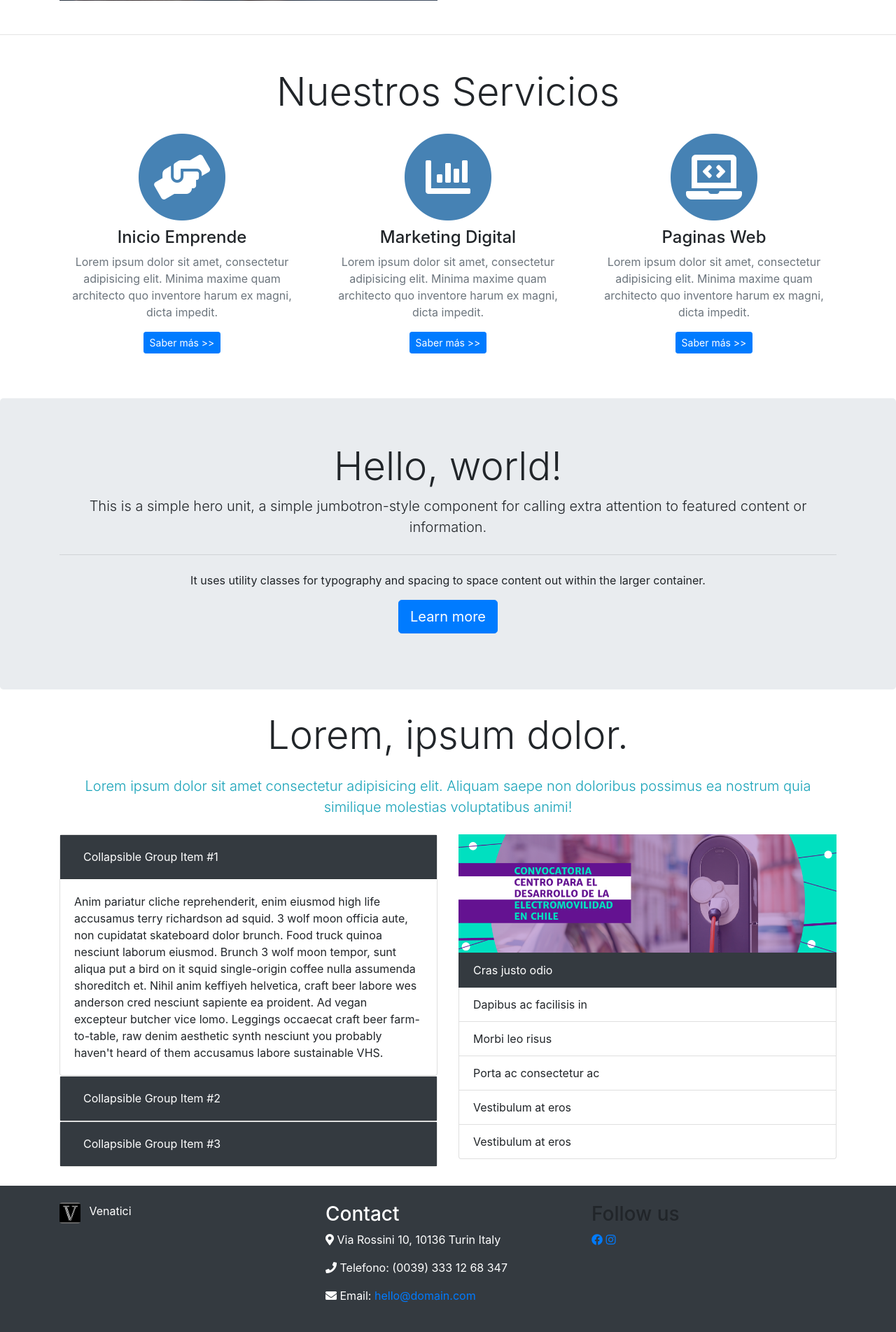
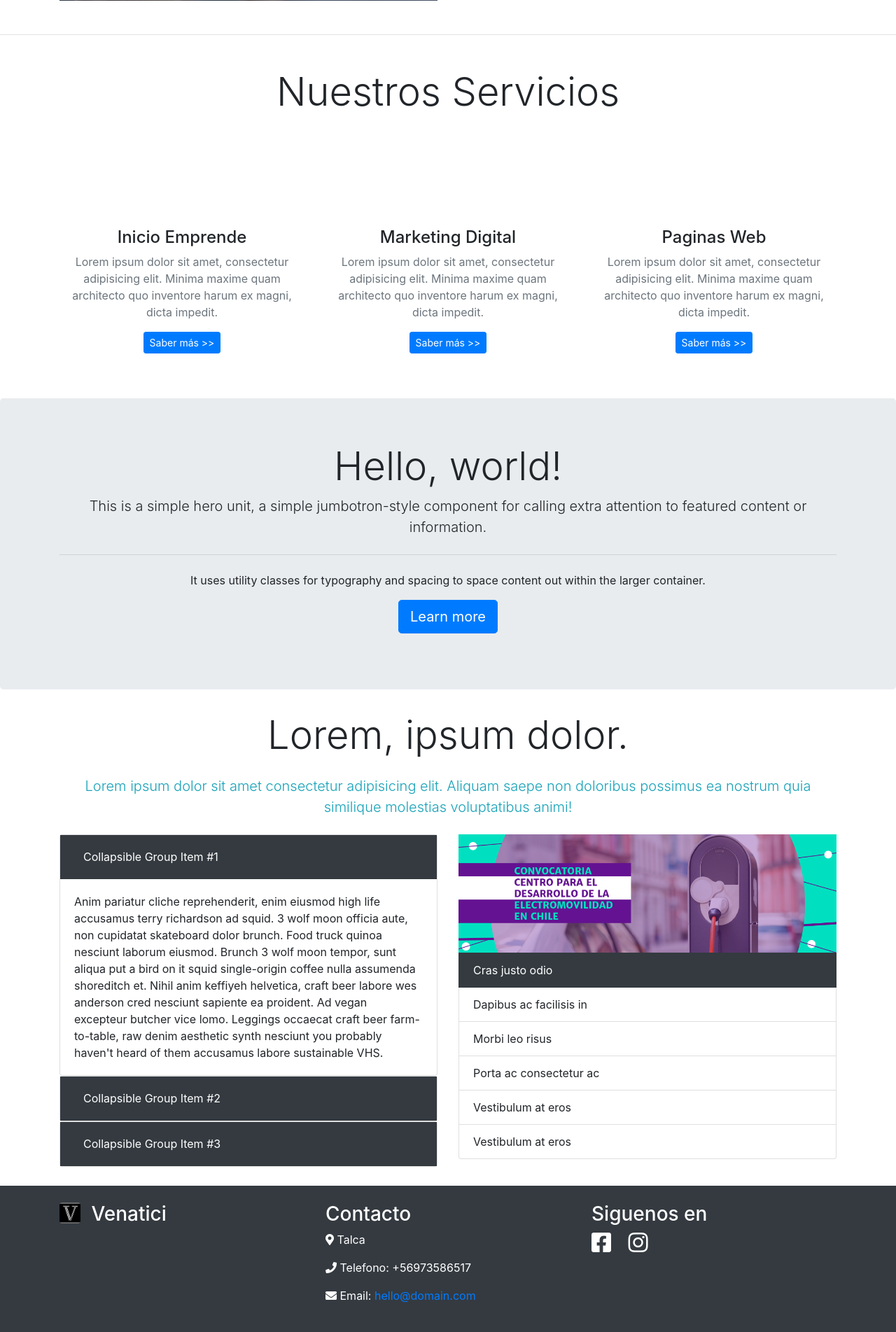
Before and after one commit to Coffee-Kode/Venatici-website, a CodeIgniter app: page /venatici/index.php/website_ctrl/index in a window 1280 px wide. Shown: the part 1759-3662 px from the top of the page at 70% size. Run offline with CodeIgniter, Linux system fonts and the light colour scheme.

Commit message:
fix footer

```diff
--- a/application/views/website/footer.php
+++ b/application/views/website/footer.php
@@ -13,21 +13,21 @@
     <div class="container my-4">
         <div class="row">
             <div class="col-md-4">
-                <a class="text-white" >
+                <h3 class="text-white text-v" >
                     <img src="assets/images/ic_venatici.jpg" width="30" height="30" class="d-inline-block align-top mr-2 rounded"
-                      alt=""> Venatici</a>
+                      alt=""> Venatici</h3>
             </div>
             <div class="col-md-4 footer-contact wow fadeInDown animated text-white" style="visibility: visible; animation-name: fadeInDown;">
-                <h3>Contact</h3>
-                <p><i class="fas fa-map-marker-alt"></i> Via Rossini 10, 10136 Turin Italy</p>
-                <p><i class="fas fa-phone"></i> Telefono: (0039) 333 12 68 347</p>
-                <p><i class="fas fa-envelope"></i> Email: <a href="mailto:hello@domain.com">hello@domain.com</a></p>
+                <h3>Contacto</h3>
+                <p><i class="fas fa-map-marker-alt"></i>  Talca</p>
+                <p><i class="fas fa-phone"></i>  Telefono: +56973586517</p>
+                <p><i class="fas fa-envelope"></i>  Email: <a href="mailto:hello@domain.com" class="text-decoration-none">hello@domain.com</a></p>
             </div>
             <div class="col-md-4 footer-social wow fadeInUp animated" style="visibility: visible; animation-name: fadeInUp;">
-                <h3>Follow us</h3>
+                <h3 class="text-white">Siguenos en</h3>
                 <p>
-                    <a href="https://www.facebook.com/venatici/"><i class="fab fa-facebook"></i></a>
-                    <a href="https://www.instagram.com/venaticiasesorias/?hl=es-la"><i class="fab fa-instagram"></i></a>
+                    <a href="https://www.facebook.com/venatici/" target="_blank"><i   class="fab fa-facebook-square fa-2x icon "></i></a>
+                    <a href="https://www.instagram.com/venaticiasesorias/?hl=es-la" target="_blank"><i class="fab fa-instagram fa-2x icon"></i></a>
 
                 </p>
             </div>
--- a/assets/css/footer.css
+++ b/assets/css/footer.css
@@ -10,3 +10,11 @@ body {
     bottom: 0;
     width: 100%;
   }
+
+  .icon{
+      color: white;
+      margin-right: 20px;
+  }
+  .text-v{
+    vertical-align: middle;
+  }
```
